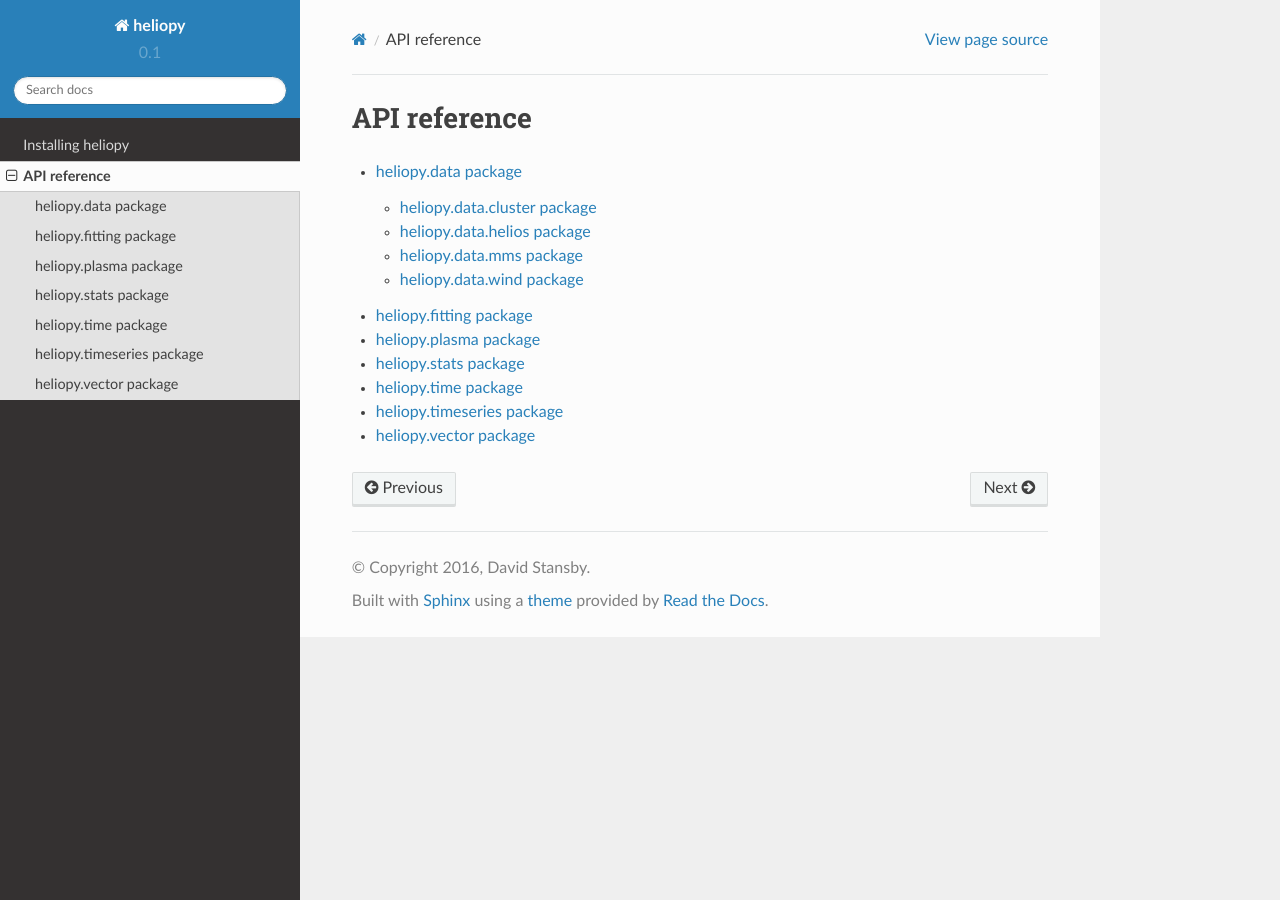
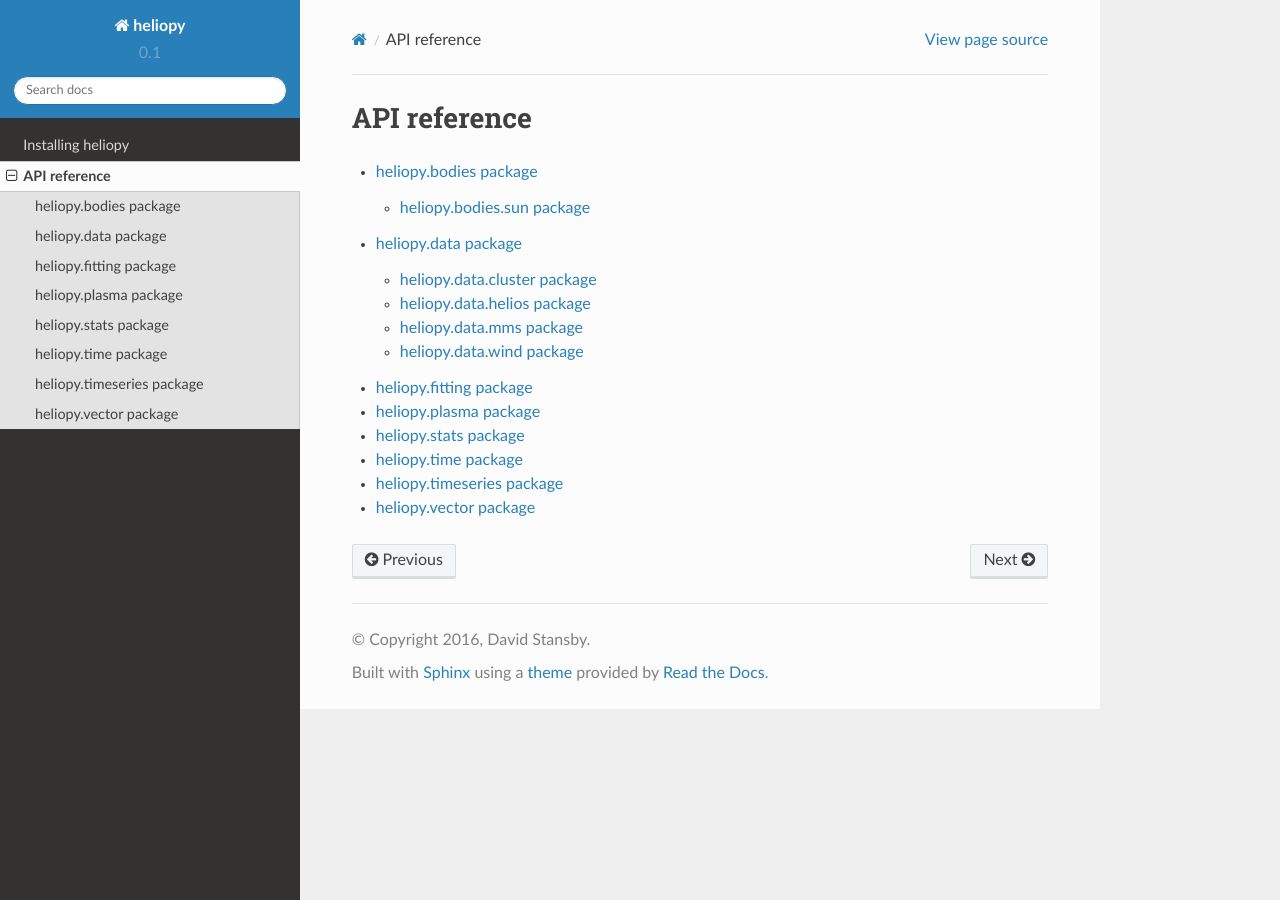
Before and after one commit to heliopython/heliopy, a Sphinx documentation site: the page built from doc/source/code_ref/index.rst, in a window 1280 px wide. Built offline with Sphinx 7.4.7 and the Read the Docs theme 2.0.0, drawn with Linux system fonts in a browser that asks for light colours.

```diff
--- /dev/null
+++ b/doc/source/code_ref/bodies.rst
@@ -0,0 +1,9 @@
+heliopy.bodies package
+----------------------
+
+Methods for working with solar system bodies. Each body has it's own package.
+
+.. toctree::
+   :maxdepth: 2
+
+   bodies/sun
--- /dev/null
+++ b/doc/source/code_ref/bodies/sun.rst
@@ -0,0 +1,7 @@
+heliopy.bodies.sun package
+--------------------------
+
+Methods for working with the sun.
+
+.. automodule:: heliopy.bodies.sun
+   :members:
--- a/doc/source/code_ref/index.rst
+++ b/doc/source/code_ref/index.rst
@@ -4,6 +4,7 @@
 .. toctree::
    :maxdepth: 2
 
+   bodies
    data
    fitting
    plasma
```
